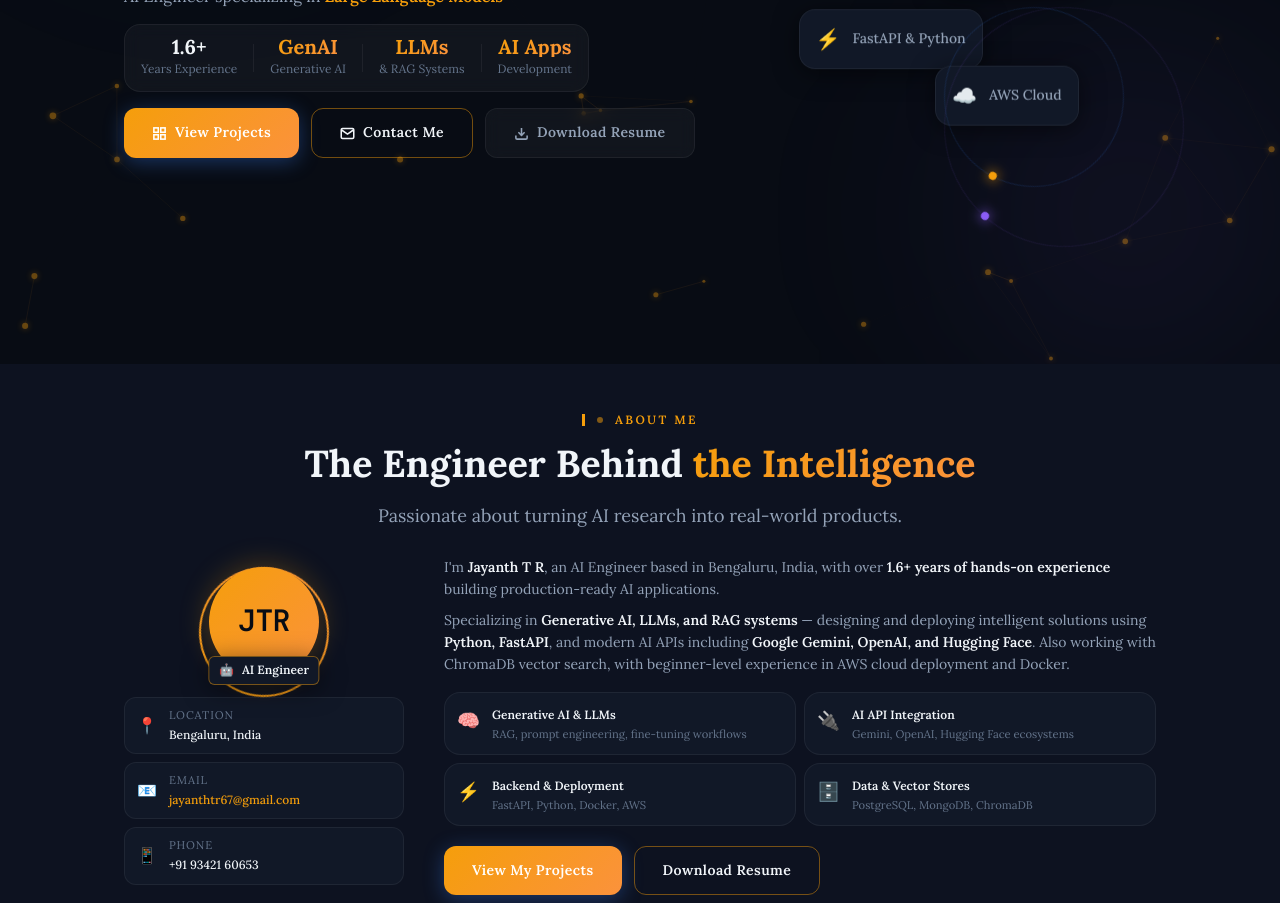
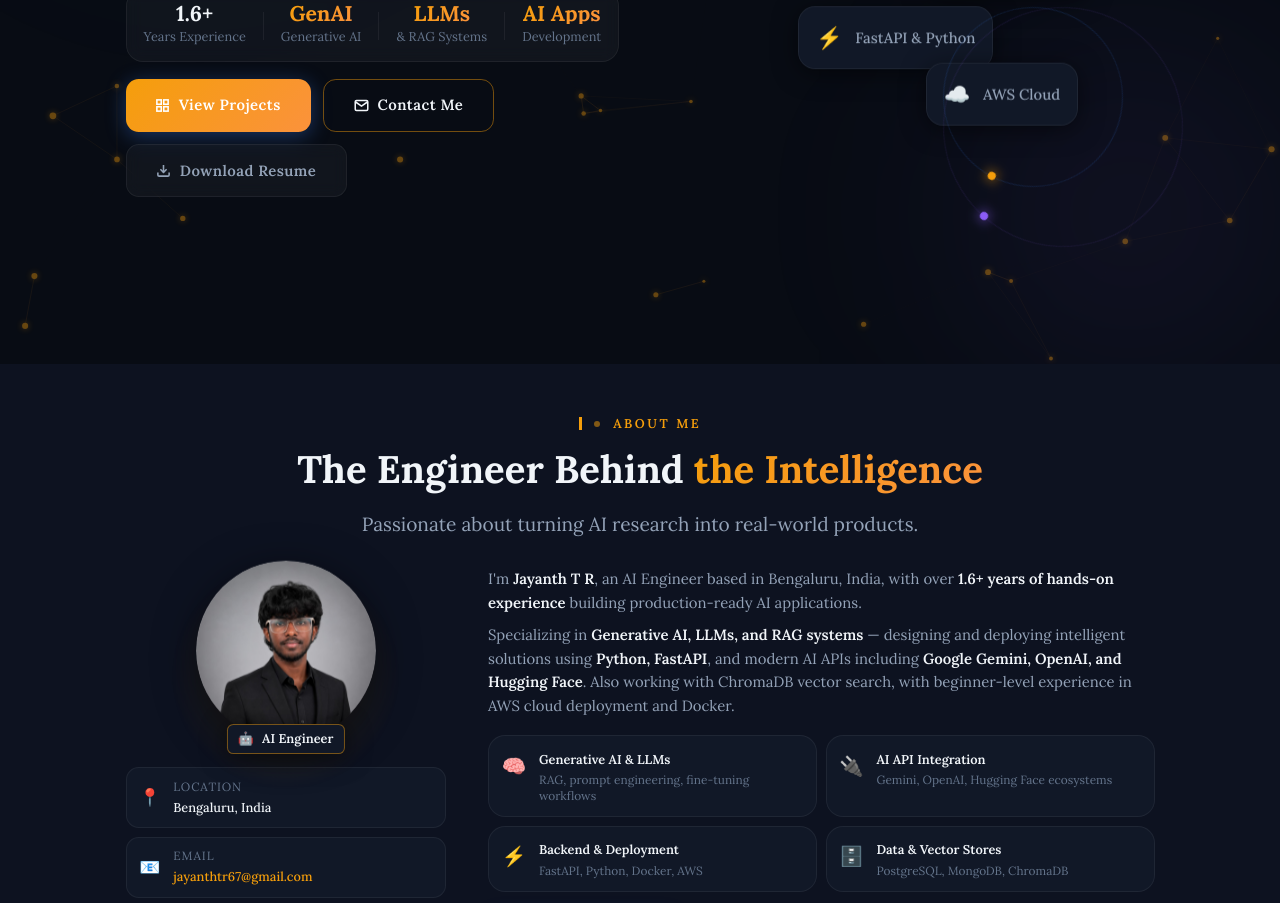
Before and after one commit to Jayanth-TR/portfolio, a website built with Vite: page index.html in a window 1280 px wide. Shown: the part 436-1339 px from the top of the page. Built offline with nearby package versions, Linux system fonts and the light colour scheme; some packages are replaced by stand-ins of ours; no server answers; the database is empty.

Commit message:
Initial commit: portfolio frontend and backend

```diff
--- a/src/components/navbar.js
+++ b/src/components/navbar.js
@@ -129,7 +129,7 @@ export function createNavbar() {
     .nav-logo-text {
       display: flex;
       flex-direction: column;
-      gap: 1px;
+      gap: 5px;
     }
 
     .logo-name {
@@ -148,7 +148,7 @@ export function createNavbar() {
     }
 
     .logo-role {
-      font-size: 0.6rem;
+      font-size: 0.65rem;
       font-weight: var(--fw-medium);
       letter-spacing: 0.18em;
       text-transform: uppercase;
--- a/src/pages/about.js
+++ b/src/pages/about.js
@@ -16,9 +16,15 @@ export function createAbout() {
       <div class="about-grid">
         <div class="about-visual reveal-left">
           <div class="about-avatar-wrapper">
-            <div class="about-avatar-ring"></div>
+            <div class="about-avatar-glow"></div>
             <div class="about-avatar">
-              <div class="about-avatar-inner">JTR</div>
+              <img
+                src="/profile.jpg"
+                alt="Jayanth T R — AI Engineer"
+                class="about-avatar-img"
+                onerror="this.style.display='none'; this.nextElementSibling.style.display='flex';"
+              />
+              <div class="about-avatar-fallback">JTR</div>
             </div>
             <div class="about-avatar-badge">
               <span>🤖</span>
@@ -98,7 +104,7 @@ export function createAbout() {
 
           <div class="about-actions reveal">
             <a href="#projects" class="btn btn-primary btn-md">View My Projects</a>
-            <a href="/resume.pdf" download="Jayanth_TR_Resume.pdf" target="_blank" rel="noopener noreferrer" class="btn btn-outline btn-md">Download Resume</a>
+            <a href="/jayanth-resume.pdf" download="Jayanth_TR_Resume.pdf" target="_blank" rel="noopener noreferrer" class="btn btn-outline btn-md">Download Resume</a>
           </div>
         </div>
       </div>
@@ -130,12 +136,12 @@ export function createAbout() {
 
     .about-grid {
       display: grid;
-      grid-template-columns: 280px 1fr;
+      grid-template-columns: 320px 1fr;
       gap: var(--space-10);
       align-items: center;
     }
 
-    /* Avatar */
+    /* ── Photo Avatar ──────────────────────────────────── */
     .about-avatar-wrapper {
       position: relative;
       display: flex;
@@ -144,31 +150,61 @@ export function createAbout() {
       margin-bottom: var(--space-3);
     }
 
-    .about-avatar-ring {
+    /* Outer glow pulse */
+    .about-avatar-glow {
       position: absolute;
-      width: 130px;
-      height: 130px;
+      width: 220px;
+      height: 220px;
       border-radius: 50%;
-      border: 2px solid transparent;
-      background: linear-gradient(var(--bg-secondary), var(--bg-secondary)) padding-box,
-                  var(--gradient-primary) border-box;
-      animation: spin 10s linear infinite;
+      background: radial-gradient(circle, rgba(245,158,11,0.18) 0%, transparent 70%);
+      animation: aboutGlowPulse 3s ease-in-out infinite;
+      pointer-events: none;
     }
 
+    @keyframes aboutGlowPulse {
+      0%, 100% { transform: scale(1);   opacity: 0.6; }
+      50%       { transform: scale(1.12); opacity: 1; }
+    }
+
+    /* Photo circle */
     .about-avatar {
-      width: 110px;
-      height: 110px;
+      width: 180px;
+      height: 180px;
       border-radius: 50%;
-      background: var(--gradient-primary);
-      display: flex;
+      overflow: hidden;
+      position: relative;
+      z-index: 1;
+      box-shadow: 0 8px 40px rgba(0,0,0,0.5);
+      animation: aboutImgFloat 5s ease-in-out infinite;
+    }
+
+    @keyframes aboutImgFloat {
+      0%, 100% { transform: translateY(0);   }
+      50%       { transform: translateY(-6px); }
+    }
+
+    .about-avatar-img {
+      width: 100%;
+      height: 100%;
+      object-fit: cover;
+      object-position: center top;
+      display: block;
+      border-radius: 50%;
+      transition: transform 0.5s ease;
+    }
+
+    .about-avatar:hover .about-avatar-img {
+      transform: scale(1.06);
+    }
+
+    /* Fallback initials (hidden when photo loads) */
+    .about-avatar-fallback {
+      display: none;
+      width: 100%;
+      height: 100%;
       align-items: center;
       justify-content: center;
-      position: relative;
-      z-index: 1;
-      box-shadow: 0 0 30px var(--accent-blue-glow);
-    }
-
-    .about-avatar-inner {
+      background: var(--gradient-primary);
       font-size: 1.85rem;
       font-weight: var(--fw-black);
       color: #080c14;
--- a/src/pages/home.js
+++ b/src/pages/home.js
@@ -60,7 +60,7 @@ export function createHome() {
             <svg width="15" height="15" viewBox="0 0 24 24" fill="none" stroke="currentColor" stroke-width="2.5"><path d="M4 4h16c1.1 0 2 .9 2 2v12c0 1.1-.9 2-2 2H4c-1.1 0-2-.9-2-2V6c0-1.1.9-2 2-2z"/><polyline points="22,6 12,13 2,6"/></svg>
             Contact Me
           </a>
-          <a href="/resume.pdf" download="Jayanth_TR_Resume.pdf" target="_blank" rel="noopener noreferrer" class="btn btn-ghost btn-md" id="hero-resume">
+          <a href="/jayanth-resume.pdf" download="Jayanth_TR_Resume.pdf" target="_blank" rel="noopener noreferrer" class="btn btn-ghost btn-md" id="hero-resume">
             <svg width="15" height="15" viewBox="0 0 24 24" fill="none" stroke="currentColor" stroke-width="2.5"><path d="M21 15v4a2 2 0 0 1-2 2H5a2 2 0 0 1-2-2v-4"/><polyline points="7 10 12 15 17 10"/><line x1="12" y1="15" x2="12" y2="3"/></svg>
             Download Resume
           </a>
--- a/src/styles/index.css
+++ b/src/styles/index.css
@@ -14,7 +14,7 @@
 
 html {
   scroll-behavior: smooth;
-  font-size: 16px;
+  font-size: 17px;
   -webkit-text-size-adjust: 100%;
 }
 
```
Also changed, not shown: public/profile.jpg (added), 1 other file.
